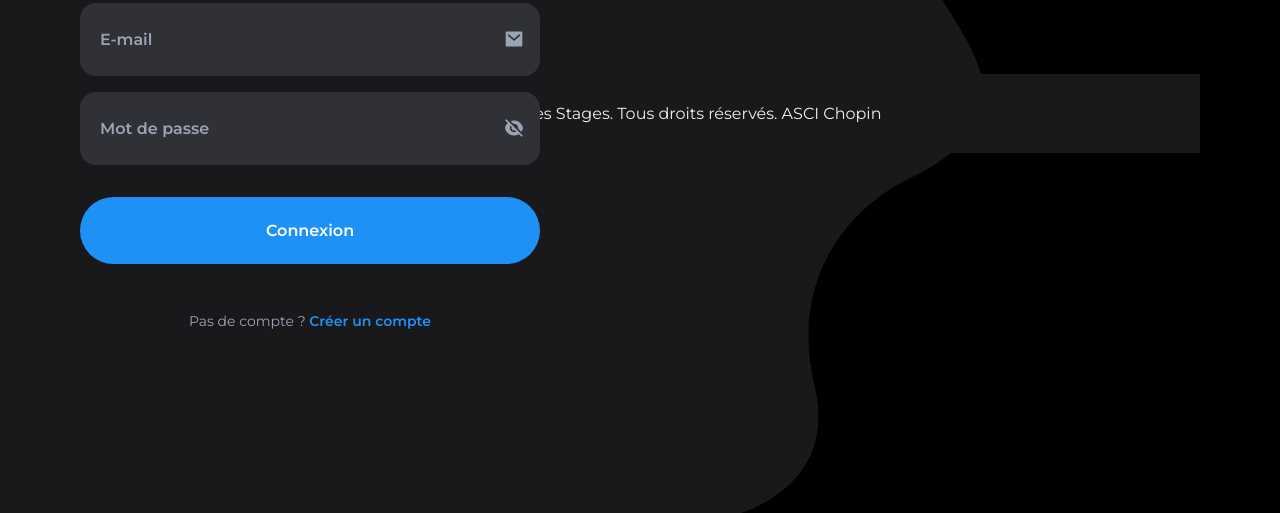
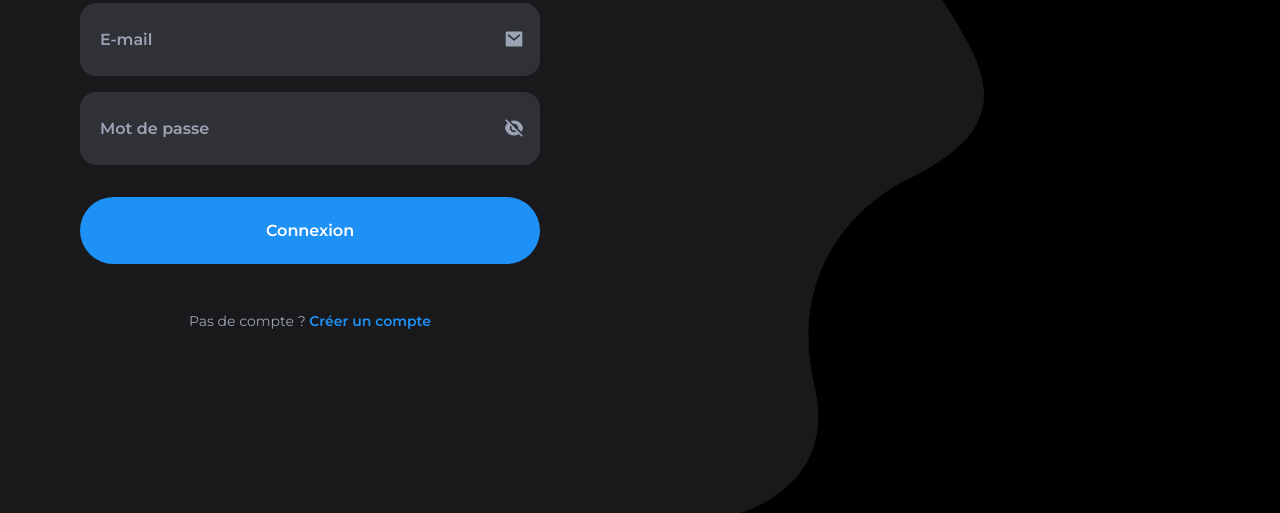
Before and after one commit to masdonte/StageConnect, a PHP site: page /login.php in a window 1280 px wide. Shown: the part 369-882 px from the top of the page. Run offline with PHP 8.4, Linux system fonts and the light colour scheme.

Commit message:
removing footer for login.php

```diff
--- a/pages/login.php
+++ b/pages/login.php
@@ -181,7 +181,4 @@ if (isset($_POST["names"]) && isset($_POST["surnames"]) && isset($_POST["email"]
    <!--=============== MAIN JS ===============-->
    <script src="../js/login.js"></script>
 </body>
-<footer>
-   <p>&copy; 2025 Gestion des Stages. Tous droits réservés. ASCI Chopin</p>
-</footer>
 </html>
```
